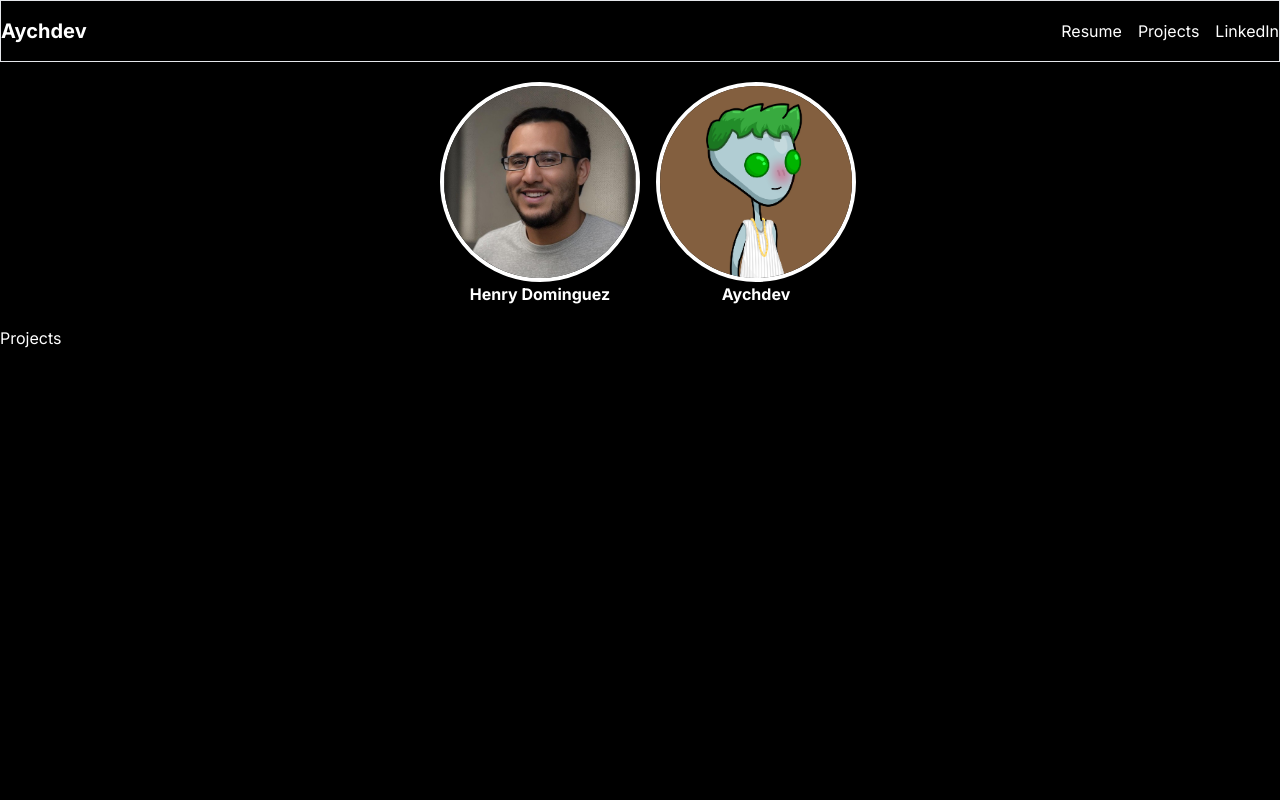
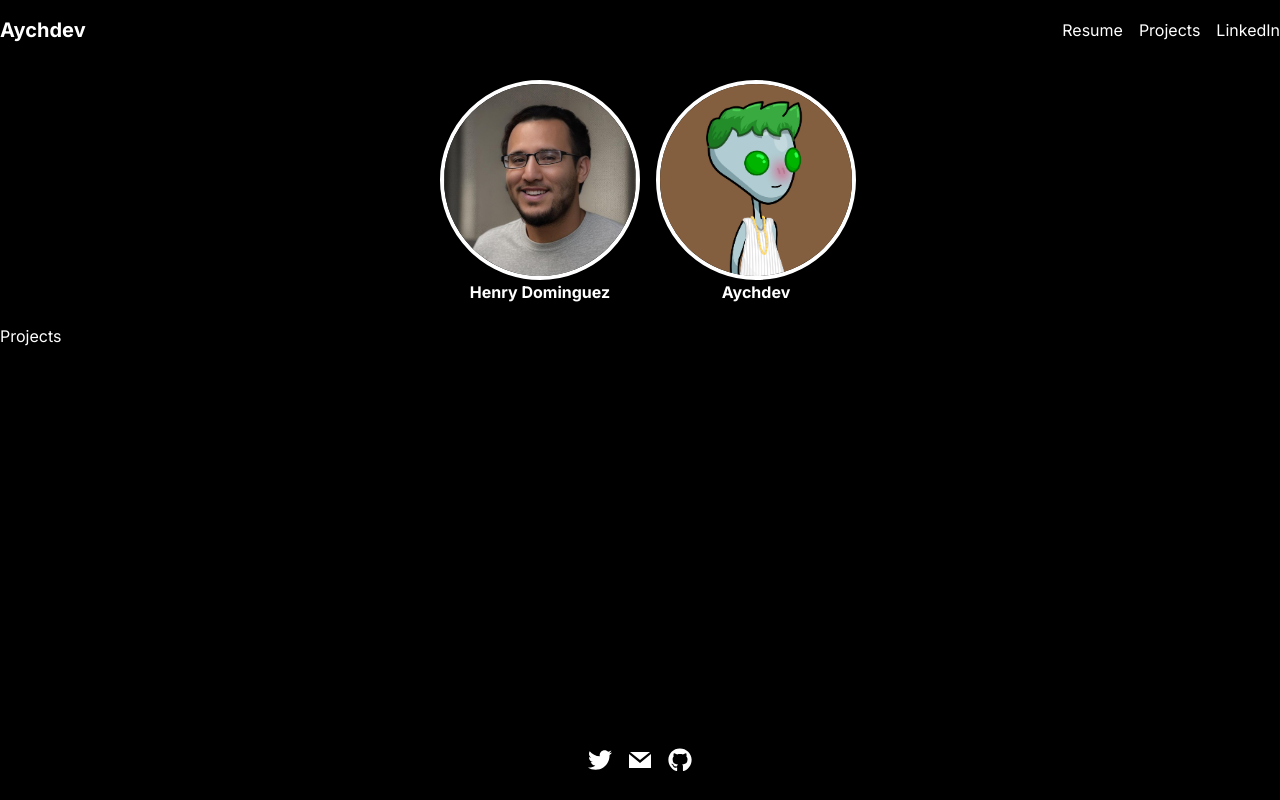
Before and after one commit to aych-dev/Aychdev-Website, a Next.js app: page /projects in a window 1280 px wide. Built offline with nearby package versions, Linux system fonts and the light colour scheme.

Commit message:
updated footer with icons/links

```diff
--- /dev/null
+++ b/app/components/Footer.tsx
@@ -0,0 +1,24 @@
+import React from 'react';
+import { FaTwitter, FaGithub } from 'react-icons/fa';
+import { GrMail } from 'react-icons/gr';
+import Link from 'next/link';
+
+const Footer = () => {
+  return (
+    <footer className='min-w-full text-2xl text-white py-3'>
+      <div className='flex items-center justify-center p-4'>
+        <Link className='mx-2' href={'https://twitter.com/aychdev'}>
+          <FaTwitter />
+        </Link>
+        <Link className='mx-2' href={'mailto:henrydominguez.dev@gmail.com'}>
+          <GrMail />
+        </Link>
+        <Link className='mx-2' href={'https://github.com/aych-dev'}>
+          <FaGithub />
+        </Link>
+      </div>
+    </footer>
+  );
+};
+
+export default Footer;
--- a/app/components/MainPage.tsx
+++ /dev/null
@@ -1,14 +0,0 @@
-import React from 'react';
-import ProfilePic from './ProfilePic';
-import Introduction from './Introduction';
-
-const MainPage = () => {
-  return (
-    <div>
-      <ProfilePic />
-      <Introduction />
-    </div>
-  );
-};
-
-export default MainPage;
--- a/app/components/navbar.tsx
+++ b/app/components/navbar.tsx
@@ -2,7 +2,7 @@ import Link from 'next/link';
 
 const Navbar = () => {
   return (
-    <nav className='text-white py-4 border'>
+    <nav className='text-white py-4 '>
       <div className='container mx-auto flex justify-between items-center'>
         <div className='text-xl font-bold'>Aychdev</div>
         <div className='flex space-x-4'>
--- a/app/layout.tsx
+++ b/app/layout.tsx
@@ -3,6 +3,7 @@ import type { Metadata } from 'next';
 import { Inter } from 'next/font/google';
 import Navbar from './components/Navbar';
 import ProfilePic from './components/ProfilePic';
+import Footer from './components/Footer';
 
 const inter = Inter({ subsets: ['latin'] });
 
@@ -23,6 +24,7 @@ export default function RootLayout({
           <Navbar />
           <ProfilePic />
           {children}
+          <Footer />
         </div>
       </body>
     </html>
--- a/app/projects/page.tsx
+++ b/app/projects/page.tsx
@@ -1,7 +1,7 @@
 import React from 'react';
 
 const Projects = () => {
-  return <div className='text-white'>Projects</div>;
+  return <div className='flex flex-grow text-white'>Projects</div>;
 };
 
 export default Projects;
--- a/package.json
+++ b/package.json
@@ -19,6 +19,7 @@
     "postcss": "8.4.31",
     "react": "18.2.0",
     "react-dom": "18.2.0",
+    "react-icons": "^4.11.0",
     "tailwindcss": "3.3.3",
     "typescript": "5.2.2"
   }
```
Also changed, not shown: 1 other file (tests, documents, lock files or other folders).
